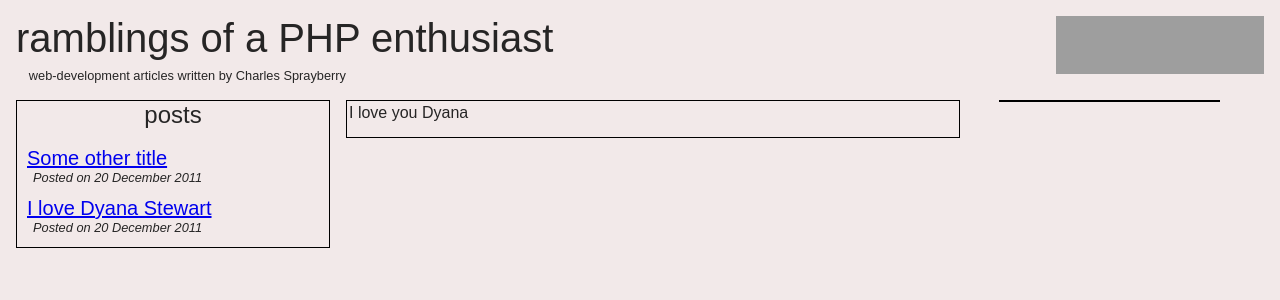
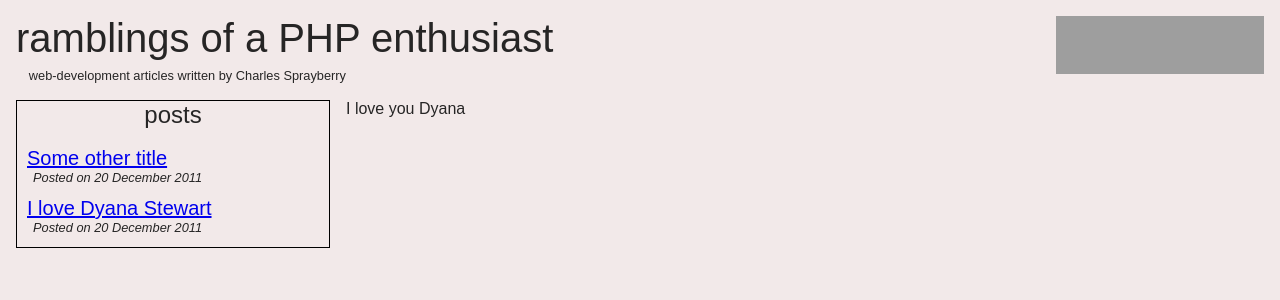
Before and after one commit to cspray/archived-blog, a Jekyll site: the page built from _posts/2011-12-20-i-love-dyana-stewart.html, in a window 1280 px wide. Shown: the top 300 px of the page. Built offline with Jekyll 4.4.1, drawn with Linux system fonts in a browser that asks for light colours; grey boxes are pictures that could not be loaded.

Commit message:
UPD changing layout to have table of contents and article content in the subview

```diff
--- a/_layouts/default.html
+++ b/_layouts/default.html
@@ -46,12 +46,7 @@
                 </div>
 
                 <div id="main-content" class="float-left">
-                	<div id="article-content" class="float-left">
-	                    {{ content }}
-	                </div>
-	                <div id="table-of-contents" class="float-right">
-
-	                </div>
+	                {{ content }}
                 </div>
 
             </div>
```
Also changed, not shown: index.html (+6 -1 lines).
